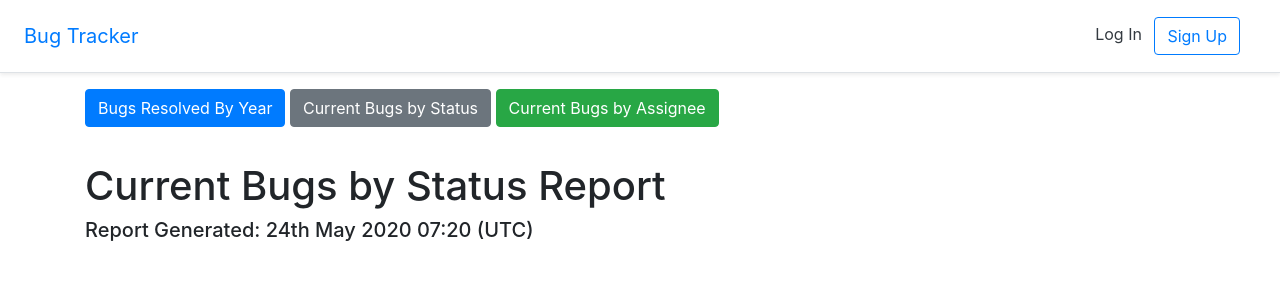
After one commit to timrohweder/wgu-bug-tracker, a Django app: template templates/current_report.html in a window 1280 px wide. The commit adds this page. Shown: the top 300 px of the page. Run offline with Django 3.2, Linux system fonts and the light colour scheme; the template is opened without the code that fills it, so the values that code supplies are empty; some libraries are stand-ins or nearby versions.

Commit message:
create skeleton for reports

```diff
--- a/bugs/urls.py
+++ b/bugs/urls.py
@@ -1,6 +1,6 @@
 from django.urls import path
 
-from .views import BugListView, BugDetailView, BugCreateView, BugUpdateView, BugDeleteView, add_comment, SearchView
+from .views import BugListView, BugDetailView, BugCreateView, BugUpdateView, BugDeleteView, add_comment, SearchView, ReportsView, ResolvedReportView, CurrentBugsReportView, AssigneeBugsReportView
 
 
 urlpatterns = [
@@ -11,4 +11,8 @@ urlpatterns = [
   path('new/', BugCreateView.as_view(), name='bug_new'),
   path('<int:pk>/comment', add_comment, name='add_comment'),
   path('search/', SearchView.as_view(), name='search'),
+  path('reports/', ReportsView.as_view(), name='reports'),
+  path('resolved-bugs-year-report/', ResolvedReportView.as_view(), name='resolved_report'),
+  path('current-bugs-report/', CurrentBugsReportView.as_view(), name='current_report'),
+  path('bugs-by-assignee-report/', AssigneeBugsReportView.as_view(), name='assignee_report'),
 ]
--- a/static/css/global.css
+++ b/static/css/global.css
@@ -44,3 +44,7 @@ td {
   font-weight: 700;
   margin-bottom: 25px;
 }
+
+.report-title {
+  margin-top: 35px;
+}
--- a/templates/_base.html
+++ b/templates/_base.html
@@ -31,6 +31,7 @@
           {% if user.is_authenticated %}
           <a class="btn btn-primary" href="{% url 'bug_new' %}">Add Bug</a>
           <a class="p-2 text-dark" href="{% url 'search' %}">Search</a>
+          <a class="p-2 text-dark" href="{% url 'reports' %}">Reports</a>
           <a class="p-2 text-dark" href="{% url 'account_logout' %}">Log Out</a>
           {% else %}
           <a class="p-2 text-dark" href="{% url 'account_login' %}">Log In</a>
--- /dev/null
+++ b/templates/current_report.html
@@ -0,0 +1,9 @@
+{% extends '_base.html' %}
+{% block content %}
+<a href="{% url 'resolved_report' %}"><button class="btn btn-primary">Bugs Resolved By Year</button></a>
+<a href="{% url 'current_report' %}"><button class="btn btn-secondary">Current Bugs by Status</button></a>
+<a href="{% url 'assignee_report' %}"><button class="btn btn-success">Current Bugs by Assignee </button></a>
+<h1 class="report-title">Current Bugs by Status Report</h1>
+<h5>Report Generated: {% now "jS F Y H:i" %} (UTC)</h5>
+{% endblock content %}
+]
```
Also changed, not shown: bugs/views.py (+12 -0 lines), templates/assignee_report.html (added, +8 -0 lines), templates/bug_reports.html (added, +8 -0 lines), templates/resolved_report.html (added, +9 -0 lines).
